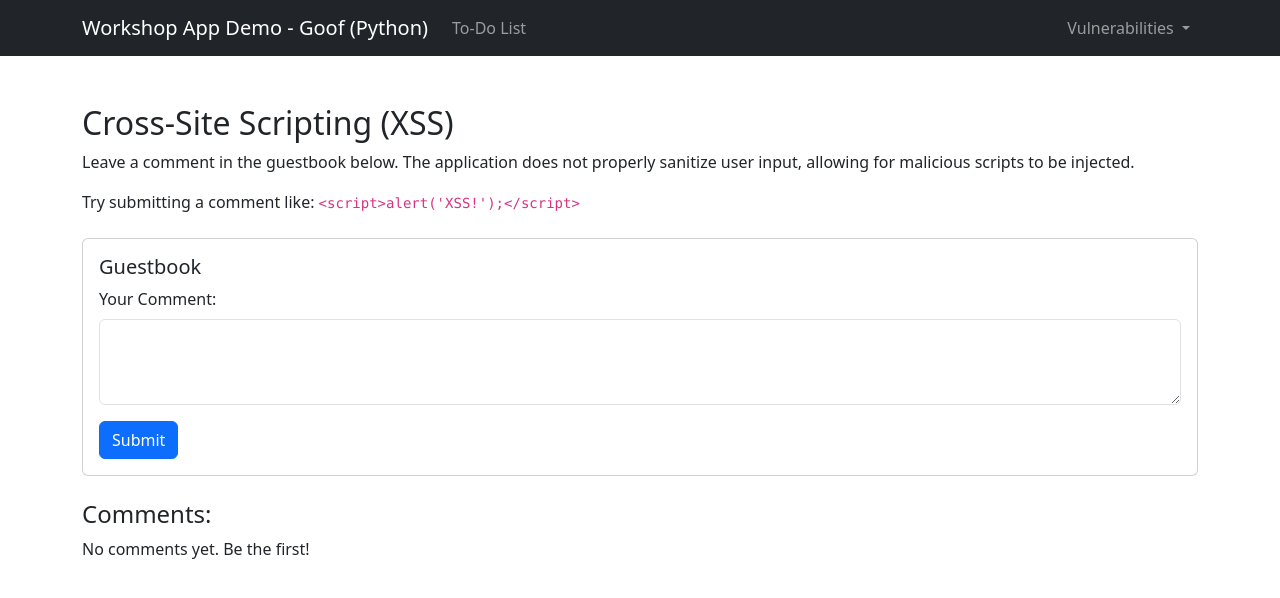
After one commit to JennySnyk/Workshop-App-Demo-Goof-Python, a Flask app: page /vulnerabilities/xss in a window 1280 px wide. The commit adds this page. Shown: the top 598 px of the page. Run offline with Flask 2, Linux system fonts and the light colour scheme.

Commit message:
feat: Add Path Traversal, XSS, and Insecure Deserialization vulnerabilities

```diff
--- a/app.py
+++ b/app.py
@@ -6,6 +6,9 @@ import os
 from vulnerabilities.cmd_injection import cmd_injection_bp
 from vulnerabilities.sqli import sqli_bp
 from vulnerabilities.hardcoded_secret import hardcoded_secret_bp
+from vulnerabilities.path_traversal import path_traversal_bp
+from vulnerabilities.xss import xss_bp
+from vulnerabilities.insecure_deserialization import insecure_deserialization_bp
 
 app = Flask(__name__)
 
@@ -13,6 +16,9 @@ app = Flask(__name__)
 app.register_blueprint(cmd_injection_bp)
 app.register_blueprint(sqli_bp)
 app.register_blueprint(hardcoded_secret_bp)
+app.register_blueprint(path_traversal_bp)
+app.register_blueprint(xss_bp)
+app.register_blueprint(insecure_deserialization_bp)
 
 # --- Database Setup ---
 def init_db():
--- a/templates/base.html
+++ b/templates/base.html
@@ -25,6 +25,9 @@
                 <li><a class="dropdown-item" href="/vulnerabilities/cmd_injection">Command Injection</a></li>
                 <li><a class="dropdown-item" href="/vulnerabilities/sqli">SQL Injection</a></li>
                 <li><a class="dropdown-item" href="/vulnerabilities/hardcoded_secret">Hardcoded Secret</a></li>
+                  <li><a class="dropdown-item" href="/vulnerabilities/path_traversal">Path Traversal</a></li>
+                  <li><a class="dropdown-item" href="/vulnerabilities/xss">Cross-Site Scripting (XSS)</a></li>
+                  <li><a class="dropdown-item" href="/vulnerabilities/insecure_deserialization">Insecure Deserialization</a></li>
               </ul>
             </li>
           </ul>
--- /dev/null
+++ b/templates/vulnerabilities/xss.html
@@ -0,0 +1,31 @@
+{% extends 'base.html' %}
+{% block title %}Cross-Site Scripting (XSS){% endblock %}
+{% block content %}
+  <h2>Cross-Site Scripting (XSS)</h2>
+  <p>Leave a comment in the guestbook below. The application does not properly sanitize user input, allowing for malicious scripts to be injected.</p>
+  <p>Try submitting a comment like: <code>&lt;script&gt;alert('XSS!');&lt;/script&gt;</code></p>
+
+  <div class="card my-4">
+    <div class="card-body">
+      <h5 class="card-title">Guestbook</h5>
+      <form method="post">
+        <div class="mb-3">
+          <label for="comment" class="form-label">Your Comment:</label>
+          <textarea class="form-control" id="comment" name="comment" rows="3"></textarea>
+        </div>
+        <button type="submit" class="btn btn-primary">Submit</button>
+      </form>
+    </div>
+  </div>
+
+  <h4 class="mt-4">Comments:</h4>
+  {% if comments %}
+    <ul class="list-group">
+      {% for comment in comments %}
+        <li class="list-group-item">{{ comment }}</li>
+      {% endfor %}
+    </ul>
+  {% else %}
+    <p>No comments yet. Be the first!</p>
+  {% endif %}
+{% endblock %}
--- /dev/null
+++ b/vulnerabilities/xss.py
@@ -0,0 +1,25 @@
+from flask import Blueprint, render_template, request
+from markupsafe import Markup
+
+xss_bp = Blueprint(
+    'xss',
+    __name__,
+    template_folder='../templates'
+)
+
+# In-memory store for comments to keep it simple
+comments = []
+
+@xss_bp.route('/vulnerabilities/xss', methods=['GET', 'POST'])
+def xss():
+    if request.method == 'POST':
+        comment = request.form.get('comment')
+        if comment:
+            # VULNERABLE: User input is stored directly.
+            # It will be rendered unescaped in the template.
+            comments.append(comment)
+
+    # Use Markup to signal to Jinja2 that the content is safe, thus disabling auto-escaping.
+    safe_comments = [Markup(c) for c in comments]
+
+    return render_template('vulnerabilities/xss.html', comments=safe_comments)
```
Also changed, not shown: templates/vulnerabilities/insecure_deserialization.html (added, +27 -0 lines), templates/vulnerabilities/path_traversal.html (added, +22 -0 lines), vulnerabilities/insecure_deserialization.py (added, +25 -0 lines), vulnerabilities/path_traversal.py (added, +32 -0 lines), README.md.
